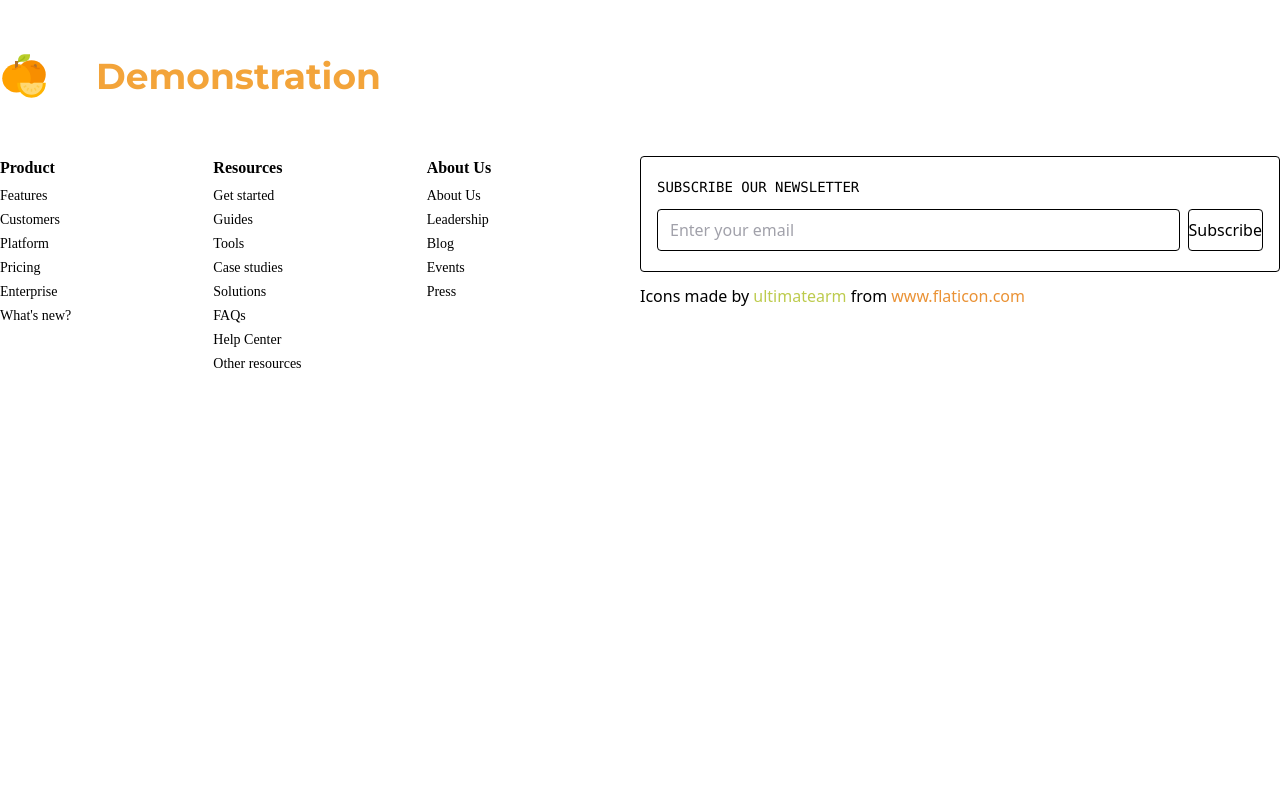
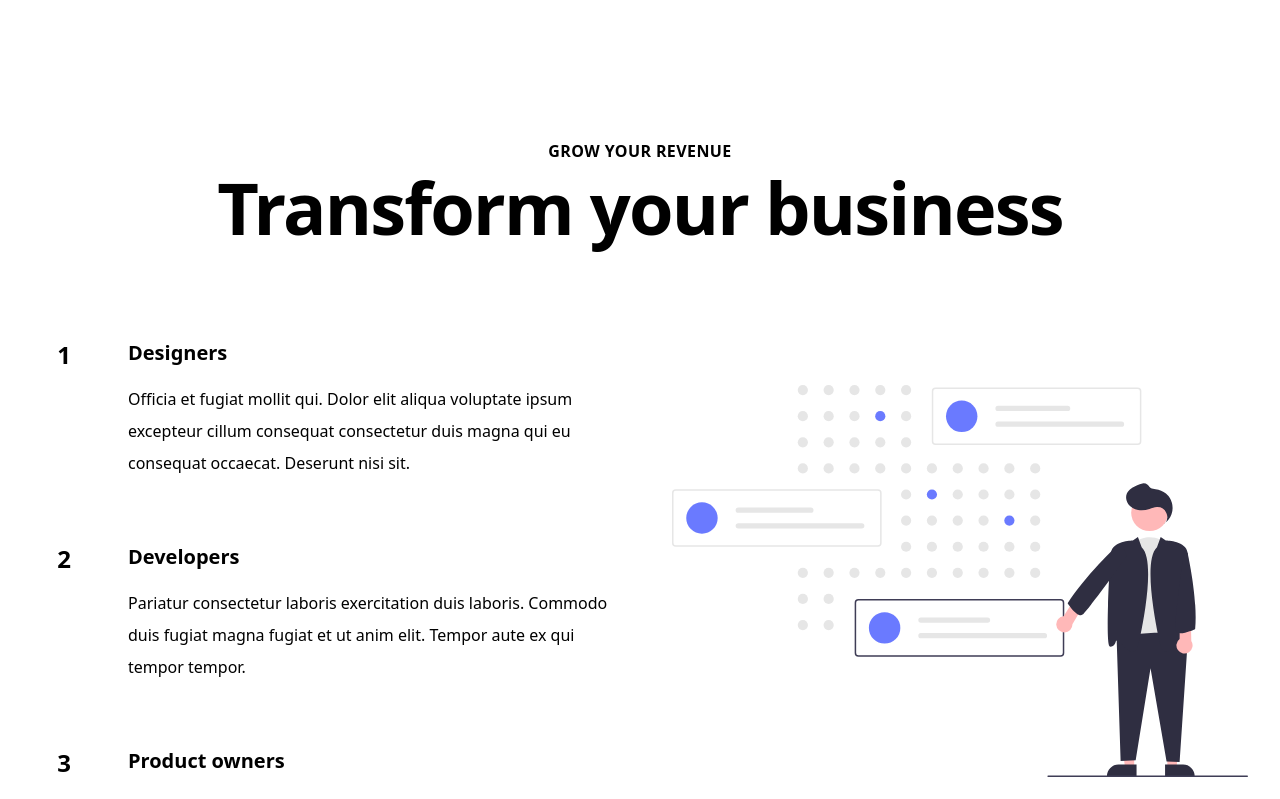
Before and after one commit to youkoucoding/next-homepage, a Next.js app: page / in a window 1280 px wide. Shown: the part 920-1719 px from the top of the page. Before the commit the page ends 1360 px from the top, so only its background shows below. Built offline with nearby package versions, Linux system fonts and the light colour scheme; a web font is replaced by a local one.

Commit message:
ListItems

```diff
--- /dev/null
+++ b/components/listSection.js
@@ -0,0 +1,63 @@
+const listItems = [
+    {
+        title: `Designers`,
+        description: `Officia et fugiat mollit qui. Dolor elit aliqua voluptate ipsum
+      excepteur cillum consequat consectetur duis magna qui eu consequat occaecat.
+      Deserunt nisi sit.`,
+    },
+    {
+        title: `Developers`,
+        description: `Pariatur consectetur laboris exercitation duis laboris.
+      Commodo duis fugiat magna fugiat et ut anim elit. Tempor aute ex qui
+      tempor tempor.`,
+    },
+    {
+        title: `Product owners`,
+        description: `Ullamco consectetur ipsum eiusmod nisi adipisicing sint anim
+      dolore aute excepteur. Voluptate ea ullamco sunt eu elit qui aliquip.
+      Adipisicing.`,
+    },
+];
+
+const ListSection = () => (
+    <section className='lg:py-28 pt-28 overflow-hidden'>
+        <div className='max-w-7xl mx-auto p-4 sm:p-6 lg:p-8 bg-white'>
+            <div className='mb-16 text-center'>
+                <h2 className='text-base text-indigo-600 font-semibold tracking-wide uppercase'>Grow your revenue</h2>
+                <p className='mt-2 pb-4 text-5xl lg:text-7xl font-bold tracking-tight text-gray-900'>
+                    Transform your business
+        </p>
+            </div>
+            <div className='flex flex-wrap -mx-8 items-center'>
+                <div className='w-full lg:w-1/2 px-8'>
+                    <ul className='space-y-12'>
+                        {listItems.map((item, index) => (
+                            <li className='flex -mx-4' key={item.title}>
+                                <div className='px-4'>
+                                    <span
+                                        className='flex w-16 h-16 mx-auto items-center
+                      justify-center text-2xl font-bold rounded-full
+                      bg-blue-50 text-blue-500'
+                                    >
+                                        {index + 1}
+                                    </span>
+                                </div>
+                                <div className='px-4'>
+                                    <h3 className='my-4 text-xl font-semibold'>{item.title}</h3>
+                                    <p className='text-gray-500 leading-loose'>{item.description}</p>
+                                </div>
+                            </li>
+                        ))}
+                    </ul>
+                </div>
+                <div className='w-full lg:w-1/2 px-8'>
+                    <div className='lg:mb-12 pb-12 lg:pb-0 mt-16 lg:mt-0 mx-6 lg:mx-0'>
+                        <img src='features.svg' width="100%" height="100%" />
+                    </div>
+                </div>
+            </div>
+        </div>
+    </section>
+);
+
+export default ListSection;
--- a/pages/index.js
+++ b/pages/index.js
@@ -1,5 +1,6 @@
 import Layout from '../components/layout';
 import Header from '../components/header';
+import ListSection from '../components/listSection';
 
 
 export default function Home() {
@@ -7,6 +8,7 @@ export default function Home() {
     <Layout>
       <main>
         <Header />
+        <ListSection />
       </main>
     </Layout>
   );
```
Also changed, not shown: public/features.svg (added).
